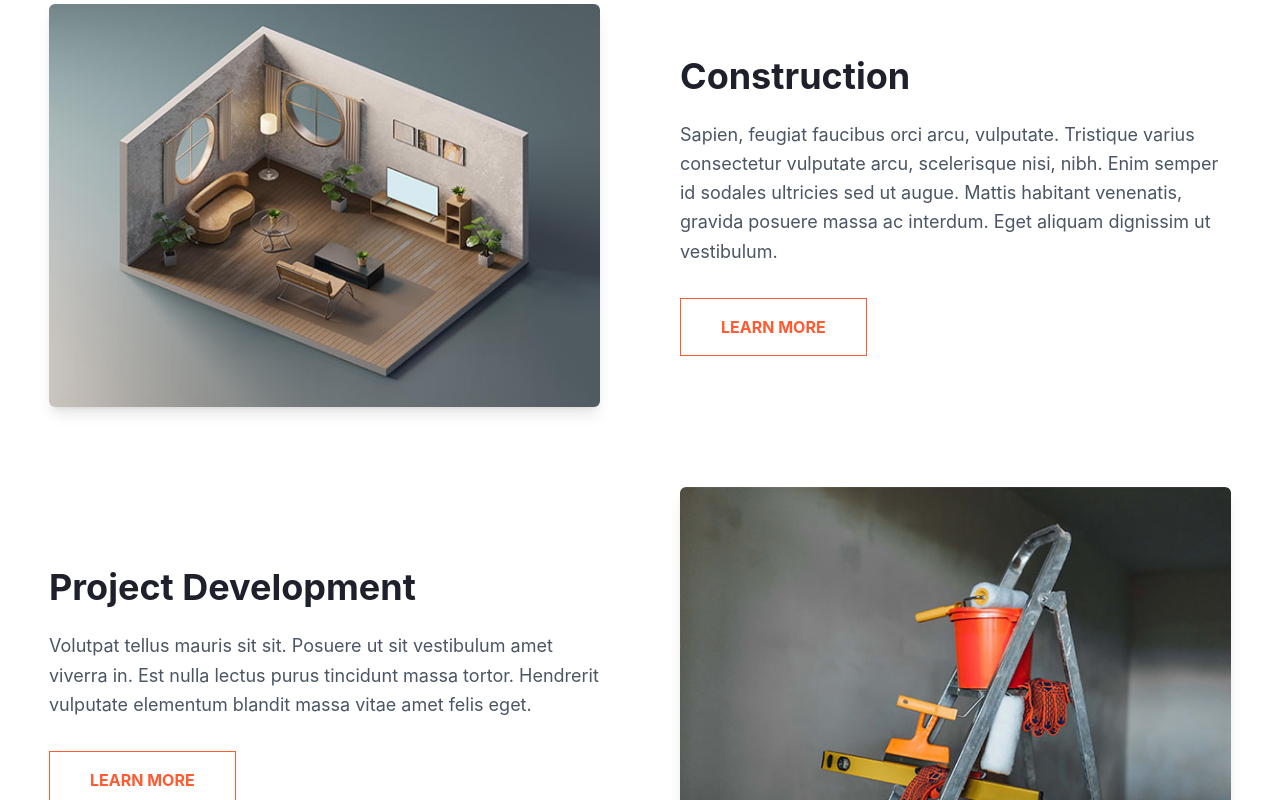
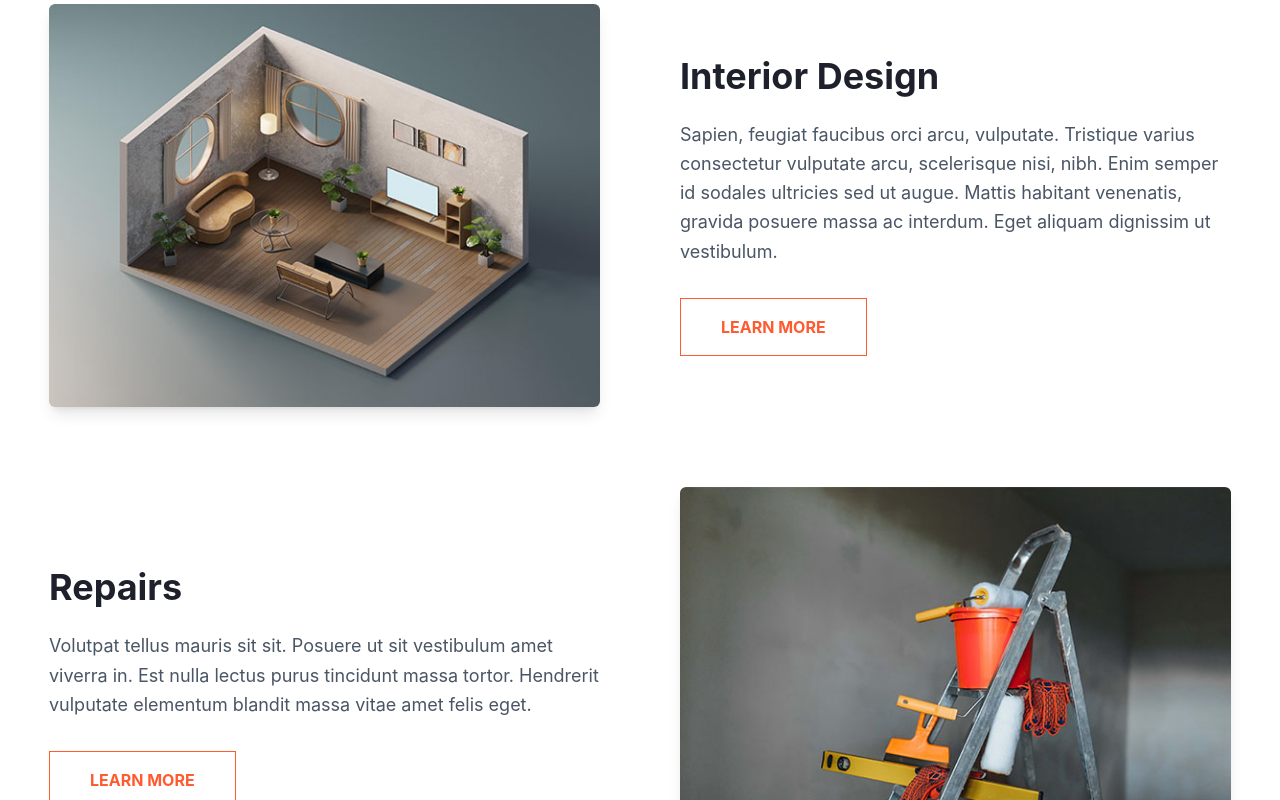
Before and after one commit to runohod/TailwindLearn, a React (Vite) app: page /services in a window 1280 px wide. Shown: the part 1680-2480 px from the top of the page. Built offline with nearby package versions, Linux system fonts and the light colour scheme.

Commit message:
рефакторинг кода

```diff
--- a/src/app/layouts/mainLayout.jsx
+++ b/src/app/layouts/mainLayout.jsx
@@ -1,7 +1,7 @@
 import { Outlet } from "react-router-dom";
 
-import { Header } from "@/widgets/home-page-widgets/ui/header";
-import { Footer } from "@/widgets/home-page-widgets/ui/footer";
+import { Header } from "@/app/layouts/header";
+import { Footer } from "@/app/layouts/footer";
 
 export const MainLayout = () => {
   return (
--- /dev/null
+++ b/src/shared/ui/contentInfo.jsx
@@ -0,0 +1,32 @@
+export const ContentInfo = ({ title, description, image, isReversed }) => {
+  return (
+    <div
+      className={`flex flex-col items-center gap-10 md:flex-row lg:gap-20 ${
+        isReversed ? "md:flex-row-reverse" : ""
+      }`}
+    >
+      <div className="w-full md:w-1/2">
+        <img
+          src={image}
+          alt={title}
+          className="h-auto w-full rounded-md object-cover shadow-lg"
+        />
+      </div>
+
+      <div className="w-full md:w-1/2">
+        <h2 className="mb-6 text-3xl font-bold text-[#1E212C] md:text-4xl">
+          {title}
+        </h2>
+        <div className="mb-8 text-lg leading-relaxed text-gray-600">
+          {description}
+        </div>
+        <button
+          type="button"
+          className="border border-primary px-10 py-4 font-bold uppercase text-primary transition-all hover:bg-primary hover:text-white"
+        >
+          Learn more
+        </button>
+      </div>
+    </div>
+  );
+};
--- a/src/widgets/home-page-widgets/index.js
+++ b/src/widgets/home-page-widgets/index.js
@@ -1,5 +1,5 @@
 export { About } from "./ui/about";
-export { Header } from "./ui/header";
+export { Header } from "../../app/layouts/header";
 export { Hero } from "./ui/hero";
 export { Values } from "./ui/values";
 export { AskForm } from "./ui/askForm";
--- a/src/widgets/services-widgets/ui/enumeration.jsx
+++ b/src/widgets/services-widgets/ui/enumeration.jsx
@@ -1,122 +1,62 @@
-import { construction, projectDevelopment, interiorDesign, repairs } from "@/shared/assets/sevices";
+import {
+  construction,
+  projectDevelopment,
+  interiorDesign,
+  repairs,
+} from "@/shared/assets/sevices";
+import { ContentInfo } from "@/shared/ui/contentInfo";
+
+const servicesData = [
+  {
+    id: 1,
+    title: "Construction",
+    description:
+      "Sapien, feugiat faucibus orci arcu, vulputate. Tristique varius consectetur vulputate arcu, scelerisque nisi, nibh. Enim semper id sodales ultricies sed ut augue. Mattis habitant venenatis, gravida posuere massa ac interdum. Eget aliquam dignissim ut vestibulum.",
+    image: construction,
+    linkPath: "/",
+  },
+  {
+    id: 2,
+    title: "Project Development",
+    description:
+      "Volutpat tellus mauris sit sit. Posuere ut sit vestibulum amet viverra in. Est nulla lectus purus tincidunt massa tortor. Hendrerit vulputate elementum blandit massa vitae amet felis eget.",
+    image: projectDevelopment,
+    linkPath: "/",
+  },
+  {
+    id: 3,
+    title: "Interior Design",
+    description:
+      "Sapien, feugiat faucibus orci arcu, vulputate. Tristique varius consectetur vulputate arcu, scelerisque nisi, nibh. Enim semper id sodales ultricies sed ut augue. Mattis habitant venenatis, gravida posuere massa ac interdum. Eget aliquam dignissim ut vestibulum.",
+    image: interiorDesign,
+    linkPath: "/",
+  },
+  {
+    id: 4,
+    title: "Repairs",
+    description:
+      "Volutpat tellus mauris sit sit. Posuere ut sit vestibulum amet viverra in. Est nulla lectus purus tincidunt massa tortor. Hendrerit vulputate elementum blandit massa vitae amet felis eget.",
+    image: repairs,
+    linkPath: "/",
+  },
+];
 
 export const Enumeration = () => {
   return (
     <section className="py-20">
       <div className="container-custom mx-auto px-6 md:px-24">
+        {servicesData.map((service, index) => (
+          <div key={service.id}>
+            <ContentInfo
+              title={service.title}
+              description={service.description}
+              image={service.image}
+              isReversed={index % 2 !== 0}
+            />
 
-        <div className="flex flex-col items-center gap-10 md:flex-row lg:gap-20">
-          <div className="w-full md:w-1/2">
-            <img
-              src={construction}
-              alt="Construction"
-              className="h-auto w-full rounded-md object-cover shadow-lg"
-            />
+            {index !== servicesData.length - 1 && <div className="my-20" />}
           </div>
-          <div className="w-full md:w-1/2">
-            <h2 className="mb-6 text-3xl font-bold text-[#1E212C] md:text-4xl">
-              Construction
-            </h2>
-            <p className="mb-8 text-lg leading-relaxed text-gray-600">
-              Sapien, feugiat faucibus orci arcu, vulputate. Tristique varius consectetur
-              vulputate arcu, scelerisque nisi, nibh. Enim semper id sodales ultricies
-              sed ut augue. Mattis habitant venenatis, gravida posuere massa ac interdum.
-              Eget aliquam dignissim ut vestibulum.
-            </p>
-            <button
-              type="button"
-              className="border border-primary px-10 py-4 font-bold uppercase text-primary transition-all hover:bg-primary hover:text-white"
-            >
-              Learn more
-            </button>
-          </div>
-        </div>
-
-        <div className="my-20" />
-
-        <div className="flex flex-col-reverse items-center gap-10 md:flex-row lg:gap-20">
-          <div className="w-full md:w-1/2">
-            <h2 className="mb-6 text-3xl font-bold text-[#1E212C] md:text-4xl">
-              Project Development
-            </h2>
-            <p className="mb-8 text-lg leading-relaxed text-gray-600">
-              Volutpat tellus mauris sit sit. Posuere ut sit vestibulum amet viverra in.
-              Est nulla lectus purus tincidunt massa tortor. Hendrerit vulputate
-              elementum blandit massa vitae amet felis eget.
-            </p>
-            <button
-              type="button"
-              className="border border-primary px-10 py-4 font-bold uppercase text-primary transition-all hover:bg-primary hover:text-white"
-            >
-              Learn more
-            </button>
-          </div>
-          <div className="w-full md:w-1/2">
-            <img
-              src={projectDevelopment}
-              alt="Project Development"
-              className="h-auto w-full rounded-md object-cover shadow-lg"
-            />
-          </div>
-        </div>
-
-        <div className="my-20" />
-
-        <div className="flex flex-col items-center gap-10 md:flex-row lg:gap-20">
-          <div className="w-full md:w-1/2">
-            <img
-              src={interiorDesign}
-              alt="interiorDesign"
-              className="h-auto w-full rounded-md object-cover shadow-lg"
-            />
-          </div>
-          <div className="w-full md:w-1/2">
-            <h2 className="mb-6 text-3xl font-bold text-[#1E212C] md:text-4xl">
-              Construction
-            </h2>
-            <p className="mb-8 text-lg leading-relaxed text-gray-600">
-              Sapien, feugiat faucibus orci arcu, vulputate. Tristique varius consectetur
-              vulputate arcu, scelerisque nisi, nibh. Enim semper id sodales ultricies
-              sed ut augue. Mattis habitant venenatis, gravida posuere massa ac interdum.
-              Eget aliquam dignissim ut vestibulum.
-            </p>
-            <button
-              type="button"
-              className="border border-primary px-10 py-4 font-bold uppercase text-primary transition-all hover:bg-primary hover:text-white"
-            >
-              Learn more
-            </button>
-          </div>
-        </div>
-
-        <div className="my-20" />
-
-        <div className="flex flex-col-reverse items-center gap-10 md:flex-row lg:gap-20">
-          <div className="w-full md:w-1/2">
-            <h2 className="mb-6 text-3xl font-bold text-[#1E212C] md:text-4xl">
-              Project Development
-            </h2>
-            <p className="mb-8 text-lg leading-relaxed text-gray-600">
-              Volutpat tellus mauris sit sit. Posuere ut sit vestibulum amet viverra in.
-              Est nulla lectus purus tincidunt massa tortor. Hendrerit vulputate
-              elementum blandit massa vitae amet felis eget.
-            </p>
-            <button
-              type="button"
-              className="border border-primary px-10 py-4 font-bold uppercase text-primary transition-all hover:bg-primary hover:text-white"
-            >
-              Learn more
-            </button>
-          </div>
-          <div className="w-full md:w-1/2">
-            <img
-              src={repairs}
-              alt="repairs"
-              className="h-auto w-full rounded-md object-cover shadow-lg"
-            />
-          </div>
-        </div>
-
+        ))}
       </div>
     </section>
   );
--- a/src/widgets/services-widgets/ui/hero.jsx
+++ b/src/widgets/services-widgets/ui/hero.jsx
@@ -25,11 +25,11 @@ export const Hero = () => {
             Services
           </h1>
 
-          <p className="text-base text-gray-600 opacity-90 md:text-xl md:leading-relaxed">
+          <div className="text-base text-gray-600 opacity-90 md:text-xl md:leading-relaxed">
             If you are looking for a full-service construction company, look
             to Createx Construction Bureau. We are doing our best
             to be a partner for all of your construction needs.
-          </p>
+          </div>
         </div>
       </div>
     </section>
```
Also changed, not shown: src/app/layouts/footer.jsx (renamed from src/widgets/home-page-widgets/ui/footer.jsx), src/app/layouts/header.jsx (renamed from src/widgets/home-page-widgets/ui/header.jsx).
